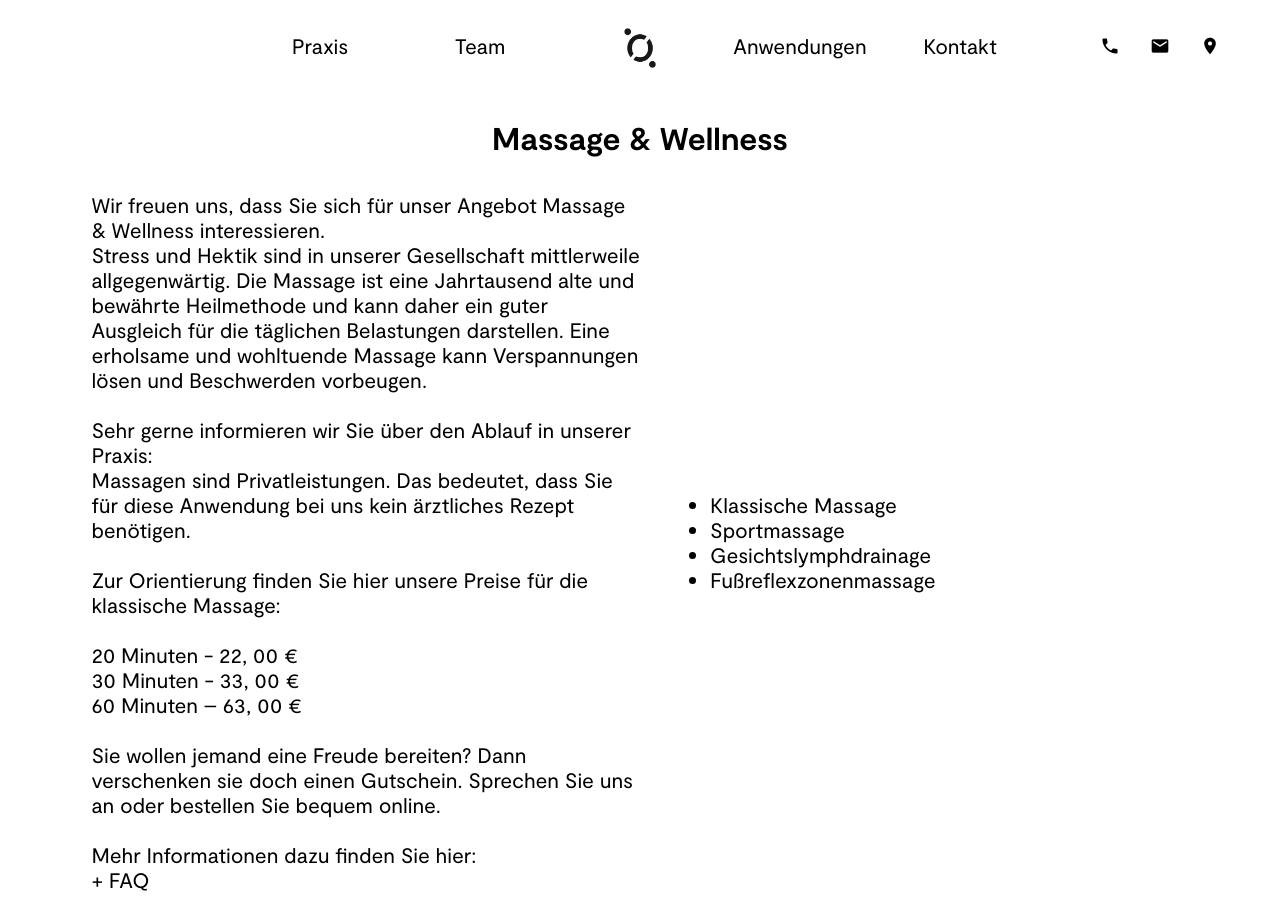
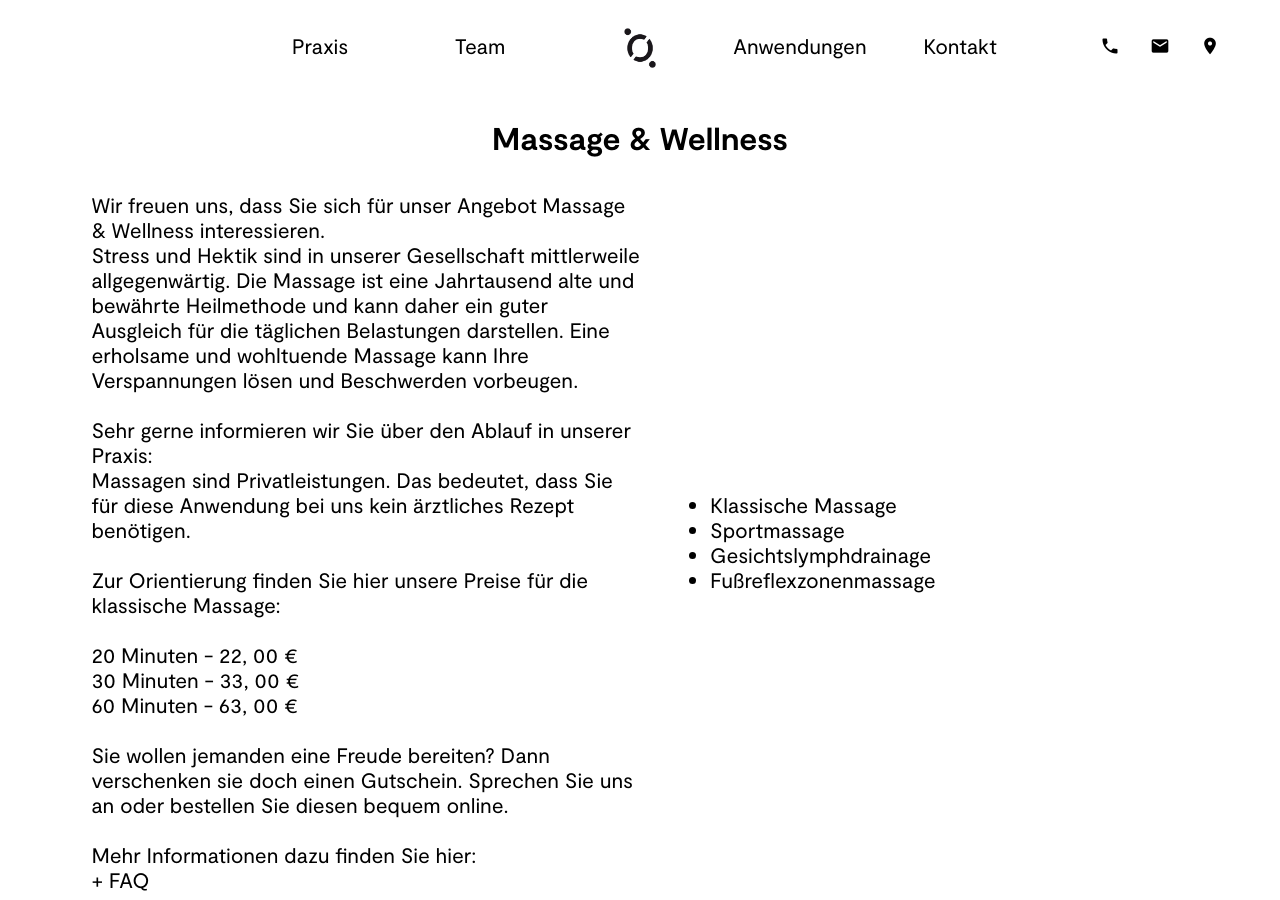
Before and after one commit to loehr-physiotherapie/loehr-physiotherapie.github.io, a Jekyll site: the page built from wellness.html, in a window 1280 px wide and 900 px high. Built offline with Jekyll 4.4.1, drawn with Linux system fonts in a browser that asks for light colours.

Commit message:
Updated 'wellness.html' via CloudCannon

```diff
--- a/wellness.html
+++ b/wellness.html
@@ -8,7 +8,7 @@ permalink: /wellness/
                 <h1>Massage &amp; Wellness</h1>
                 <div class="content">
                     <p>Wir freuen uns, dass Sie sich f&uuml;r unser Angebot Massage &amp; Wellness interessieren.</p>
-                    <p>Stress und Hektik sind in unserer Gesellschaft mittlerweile allgegenw&auml;rtig. Die Massage ist eine Jahrtausend alte und bew&auml;hrte Heilmethode und kann daher ein guter Ausgleich f&uuml;r die t&auml;glichen Belastungen darstellen. Eine erholsame und wohltuende Massage kann Verspannungen l&ouml;sen und Beschwerden vorbeugen.</p>
+                    <p>Stress und Hektik sind in unserer Gesellschaft mittlerweile allgegenw&auml;rtig. Die Massage ist eine Jahrtausend alte und bew&auml;hrte Heilmethode und kann daher ein guter Ausgleich f&uuml;r die t&auml;glichen Belastungen darstellen. Eine erholsame und wohltuende Massage kann Ihre Verspannungen l&ouml;sen und Beschwerden vorbeugen.</p>
                     <p>&nbsp;</p>
                     <p>Sehr gerne informieren wir Sie &uuml;ber den Ablauf in unserer Praxis:</p>
                     <p>Massagen sind Privatleistungen. Das bedeutet, dass Sie f&uuml;r diese Anwendung bei uns kein &auml;rztliches Rezept ben&ouml;tigen.</p>
@@ -17,9 +17,9 @@ permalink: /wellness/
                     <p>&nbsp;</p>
                     <p>20 Minuten - 22, 00 &euro;</p>
                     <p>30 Minuten - 33, 00 &euro;</p>
-                    <p>60 Minuten &ndash; 63, 00 &euro;</p>
+                    <p>60 Minuten - 63, 00 &euro;</p>
                     <p>&nbsp;</p>
-                    <p>Sie wollen jemand eine Freude bereiten? Dann verschenken sie doch einen Gutschein. Sprechen Sie uns an oder bestellen Sie bequem online.</p>
+                    <p>Sie wollen jemanden eine Freude bereiten? Dann verschenken sie doch einen Gutschein. Sprechen Sie uns an oder bestellen Sie diesen bequem online.</p>
                     <p>&nbsp;</p>
                     <p>Mehr Informationen dazu finden Sie hier:</p>
                     <p>+ FAQ</p>
```
